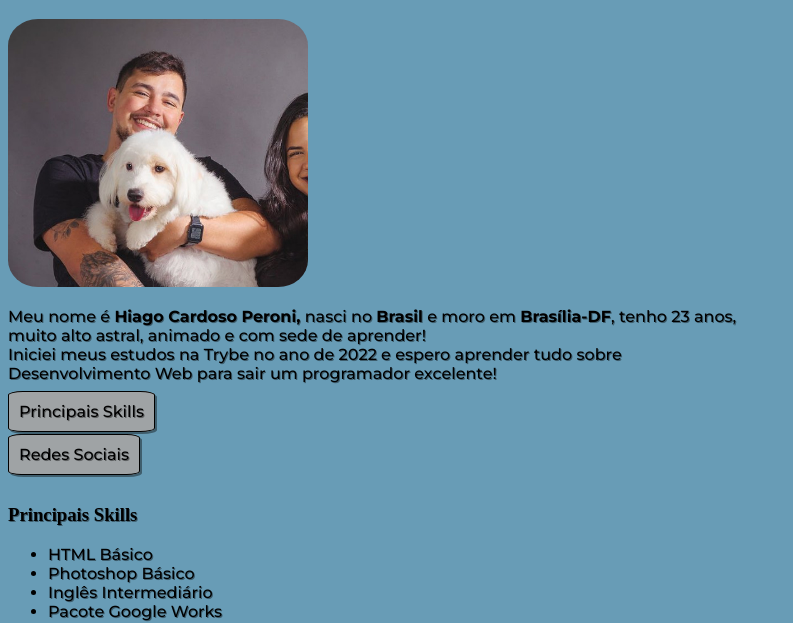
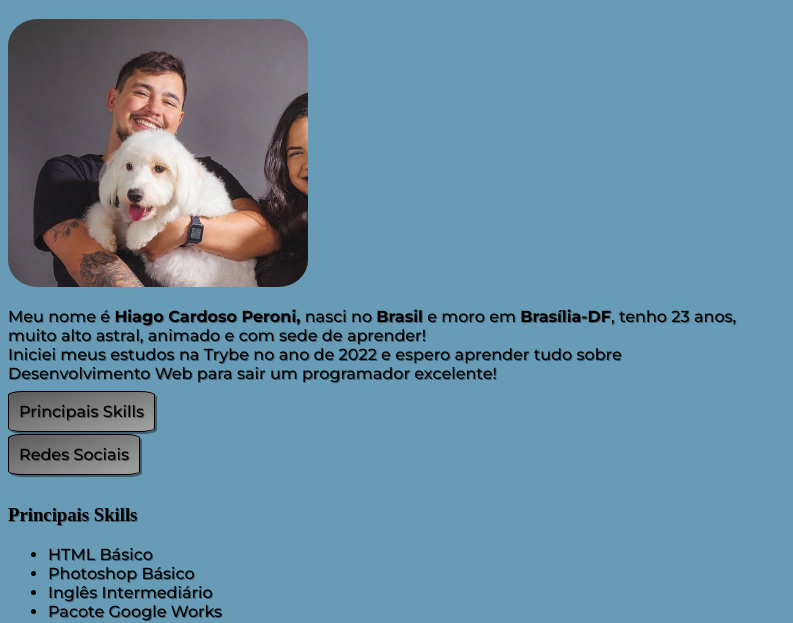
Before and after one commit to Hiagoperoni/Hiagoperoni.github.io, a plain HTML site: page index.html in a window 1280 px wide. Shown: the part 188-811 px from the top of the page, without its empty margins (0-793 px from the left). Drawn offline with Linux system fonts and the light colour scheme.

Commit message:
Adicionei Gradients nos botões

```diff
--- a/index.html
+++ b/index.html
@@ -39,6 +39,8 @@
             line-height: 25px;
             box-shadow: 2px 2px rgba( 0, 0, 0, 0.4);
             text-shadow: 1px 1px rgba( 0, 0, 0, 0.4);
+            background-image: linear-gradient(to bottom right, rgb(90, 90, 90), rgb(163, 162, 162));
+
 
         }
 
```
